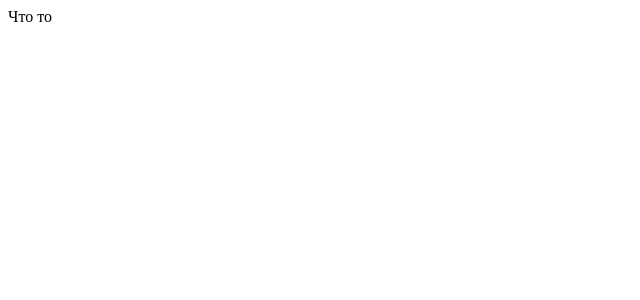
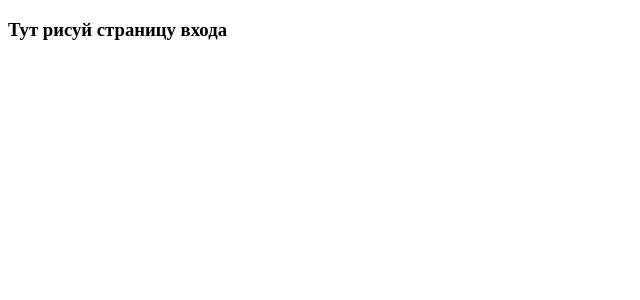
Before and after one commit to matyexd/todo-frontend, a React (Create React App) app: page /login in a window 1280 px wide. Shown: the top 300 px of the page, without its empty margins (0-640 px from the left). Built offline with nearby package versions, Linux system fonts and the light colour scheme.

Commit message:
make navigation between pages

```diff
--- a/package.json
+++ b/package.json
@@ -8,6 +8,7 @@
     "@testing-library/user-event": "^13.5.0",
     "react": "^18.0.0",
     "react-dom": "^18.0.0",
+    "react-router-dom": "^6.3.0",
     "react-scripts": "5.0.1",
     "web-vitals": "^2.1.4"
   },
--- a/src/App.js
+++ b/src/App.js
@@ -1,9 +1,19 @@
 import React from 'react'
+import { Routes, Route } from 'react-router-dom'
+import NoMatch from './pages/NoMatch'
+import HomePage from './pages/private/HomePage'
+import LogInPage from './pages/public/LogInPage'
+import SignUpPage from './pages/public/SignUpPage'
 
 function App() {
 	return (
 		<div className='App'>
-			<div>Что то</div>
+			<Routes>
+				<Route path='/' element={<HomePage />} />
+				<Route path='login' element={<LogInPage />} />
+				<Route path='signup' element={<SignUpPage />} />
+				<Route path='*' element={<NoMatch />} />
+			</Routes>
 		</div>
 	)
 }
--- a/src/index.js
+++ b/src/index.js
@@ -1,6 +1,11 @@
 import React from 'react'
 import ReactDOM from 'react-dom/client'
 import App from './App'
+import { BrowserRouter, Routes, Route, Link } from 'react-router-dom'
 
 const root = ReactDOM.createRoot(document.getElementById('root'))
-root.render(<App />)
+root.render(
+	<BrowserRouter>
+		<App />
+	</BrowserRouter>
+)
--- /dev/null
+++ b/src/pages/NoMatch.jsx
@@ -0,0 +1,11 @@
+import React from 'react'
+
+const NoMatch = () => {
+	return (
+		<div>
+			<h3>404</h3>
+		</div>
+	)
+}
+
+export default NoMatch
--- /dev/null
+++ b/src/pages/private/HomePage.jsx
@@ -0,0 +1,14 @@
+import React from 'react'
+import { useLocation } from 'react-router'
+
+const HomePage = () => {
+	let location = useLocation()
+
+	return (
+		<div>
+			<h3>Главная</h3>
+		</div>
+	)
+}
+
+export default HomePage
--- /dev/null
+++ b/src/pages/public/LogInPage.jsx
@@ -0,0 +1,11 @@
+import React from 'react'
+
+const LogInPage = () => {
+	return (
+		<div>
+			<h3>Тут рисуй страницу входа</h3>
+		</div>
+	)
+}
+
+export default LogInPage
--- /dev/null
+++ b/src/pages/public/SignUpPage.jsx
@@ -0,0 +1,11 @@
+import React from 'react'
+
+const SignUpPage = () => {
+	return (
+		<div>
+			<h3>Тут рисуй страницу регистрации</h3>
+		</div>
+	)
+}
+
+export default SignUpPage
```
Also changed, not shown: 1 other file (tests, documents, lock files or other folders).
